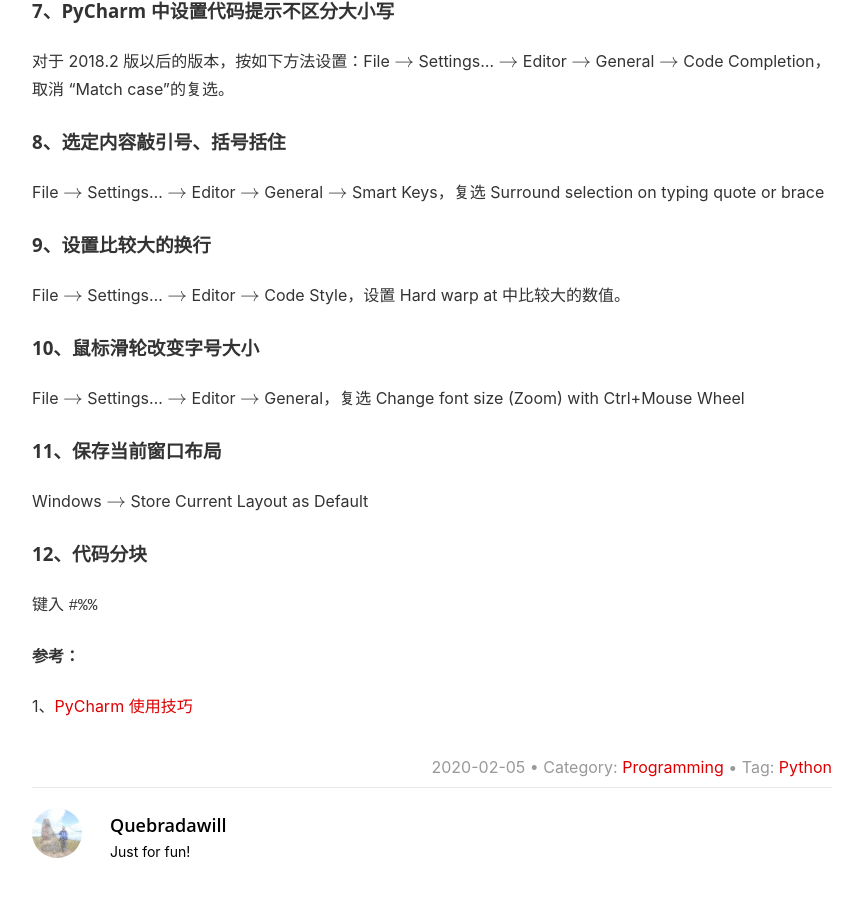
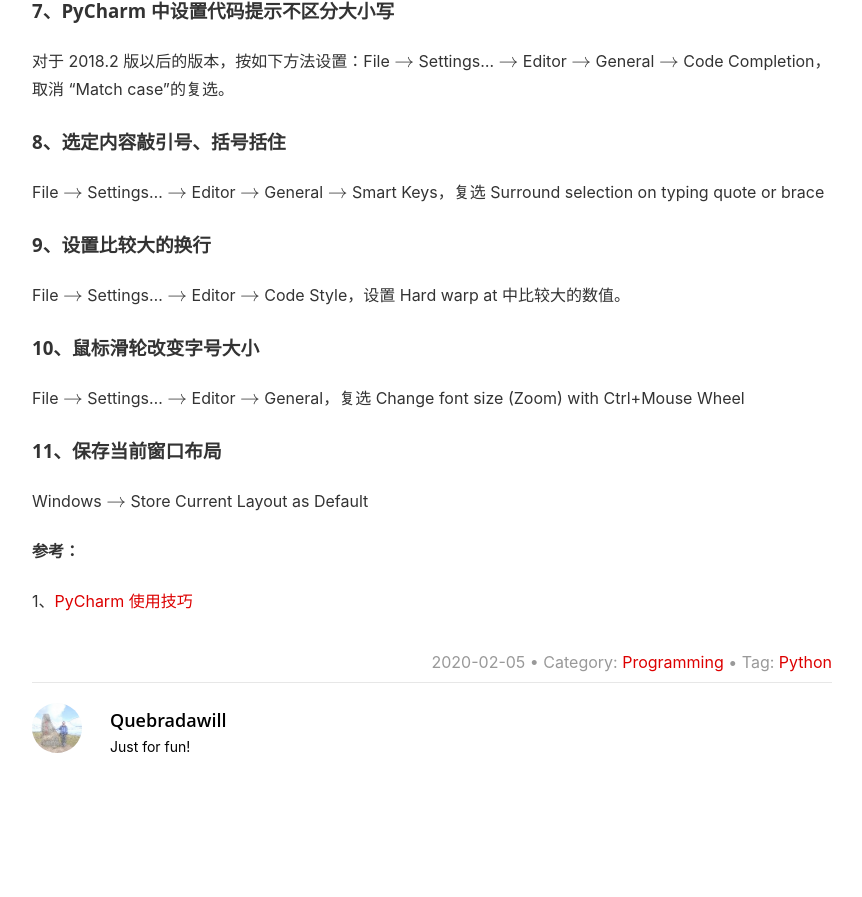
Before and after one commit to Quebradawill/quebrada.github.io, a Jekyll site: the page built from _posts/2020-02-05-pycharm-usage.md, in a window 1280 px wide and 900 px high, scrolled down 1787 px. Shown: the top 897 px of the window, without its empty margins (208-1070 px from the left). Built offline with Jekyll 4.4.1, drawn with Linux system fonts in a browser that asks for light colours; formulas are drawn with MathJax 3; a script that is not in the unit is left out; comment, search, counter and statistics services are not loaded; after the commit the page ends 2582 px from its top, so only the background shows below that.

Commit message:
Update 2020-02-05-pycharm-usage.md

```diff
--- a/_posts/2020-02-05-pycharm-usage.md
+++ b/_posts/2020-02-05-pycharm-usage.md
@@ -74,10 +74,6 @@ File $\to$ Settings... $\to$ Editor $\to$ General，复选 Change font size (Zoo
 
 Windows $\to$ Store Current Layout as Default
 
-### 12、代码分块
-
-键入 `#%%`
-
 **参考：**
 
 1、[PyCharm 使用技巧](https://www.cnblogs.com/xxtalhr/p/11083279.html)
```
